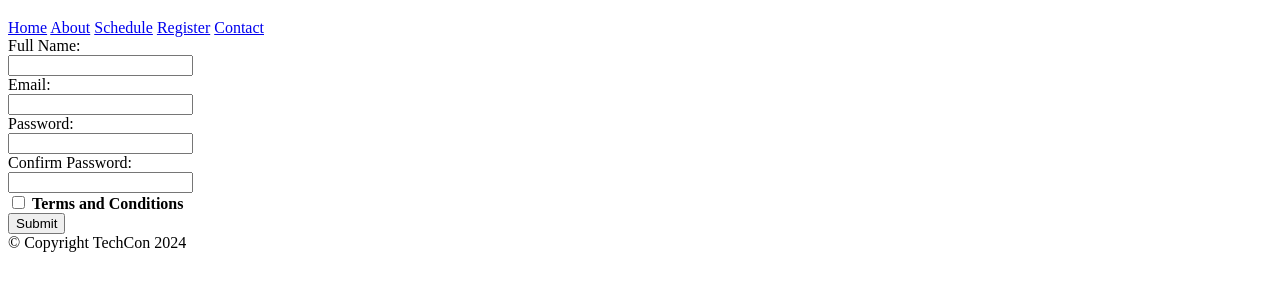
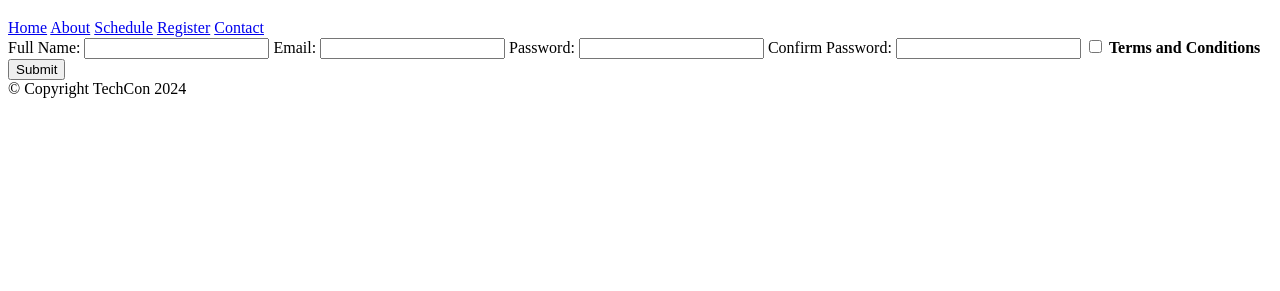
Before and after one commit to codenant/TechCon_HTML, a plain HTML site: page techcon_website/register.html in a window 1280 px wide. Shown: the part 61-352 px from the top of the page. Drawn offline with Linux system fonts and the light colour scheme.

Commit message:
Made modifications to the registration form by removing all line breaks

```diff
--- a/techcon_website/register.html
+++ b/techcon_website/register.html
@@ -18,16 +18,16 @@
     </header>
     <main>
         <form>
-            <label for="name">Full Name:</label><br>
-            <input type="text" id="name" name="name"><br>
-            <label for="email">Email:</label><br>
-            <input type="email" id="email" name="email"><br>
-            <label for="password">Password:</label><br>
-            <input type="password" id="password" name="password"><br>
-            <label for="confirm">Confirm Password:</label><br>
-            <input type="password" id="confirm" name="confirm"><br>
+            <label for="name">Full Name:</label>
+            <input type="text" id="name" name="name">
+            <label for="email">Email:</label>
+            <input type="email" id="email" name="email">
+            <label for="password">Password:</label>
+            <input type="password" id="password" name="password">
+            <label for="confirm">Confirm Password:</label>
+            <input type="password" id="confirm" name="confirm">
             <input type="checkbox" id="tc" name="tc">
-            <label for="tc"><strong>Terms and Conditions</strong></label><br>
+            <label for="tc"><strong>Terms and Conditions</strong></label>
             <button type="submit">Submit</button>
         </form>
     </main>
```
